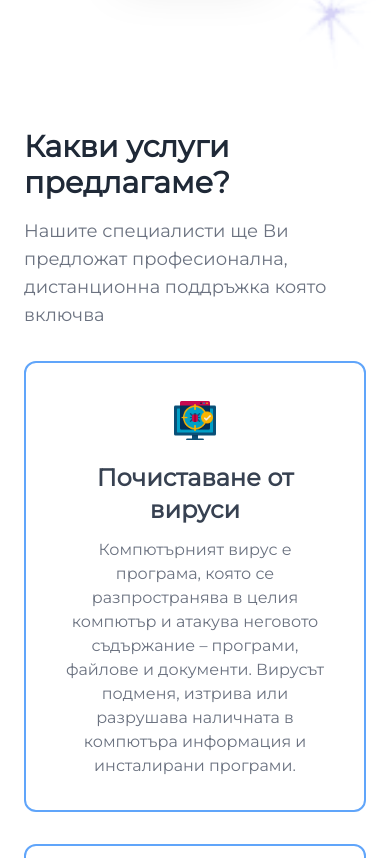
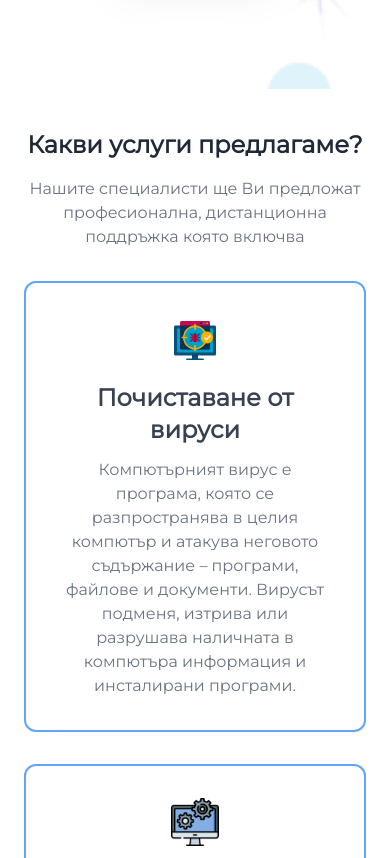
Before and after one commit to Nikolaevmar/itserviceskn, a React (Create React App) app: page / in a window 390 px wide. Shown: the part 880-1738 px from the top of the page. Built offline with nearby package versions, Linux system fonts and the light colour scheme.

Commit message:
add mobile responsiveness to features component

```diff
--- a/src/components/Features.js
+++ b/src/components/Features.js
@@ -11,10 +11,10 @@ export default function Features() {
     return (
         <div class="bg-white dark:bg-gray-900 mt-32">
         <div class="container px-6 py-10 mx-auto">
-          <h1 class="w-full text-3xl font-semibold text-gray-800 lg:text-4xl dark:text-white flex justify-center">
+          <h1 class="w-full text-2xl lg:text-4xl text-center font-semibold text-gray-800  dark:text-white flex justify-center">
             Какви услуги предлагаме?
           </h1>
-          <p class="text-lg mt-4 text-gray-500 xl:mt-6 dark:text-gray-300 justify-center flex">
+          <p class="text-md mt-4 text-gray-500 xl:mt-6 dark:text-gray-300 justify-center flex lg:text-lg text-center">
             Нашите специалисти ще Ви предложат професионална, дистанционна поддръжка която включва
           </p>
           <div class="grid grid-cols-1 gap-8 mt-8 xl:mt-12 xl:gap-12 md:grid-cols-2 xl:grid-cols-2 text-center">
@@ -23,15 +23,15 @@ export default function Features() {
            <FeatureBox image={software} title='Софтуерна диагностика' content='Софтуерни проблеми може да възникнат от некоректно работещи драйвери на хардуерни устройства, от нежелани програми и вируси, както и от остарели версии на програми, несъвместими с останалите софтуерни компоненти в една операционна система.'/>
            <FeatureBox image={printer} title='Настройка на периферно устройство' content='Настройката на периферни устройства е услуга, която включва изтегляне на последна версия на драйвер за конкретното устройство (принтер, скенер, копир и др.), проверка на свързаността и инсталиране на драйвъра.'/>
           </div>
-          <p class="text-lg mt-4 text-gray-500 xl:mt-6 dark:text-gray-300 justify-center flex">
+          <p class="text-md mt-4 text-gray-500 xl:mt-6 dark:text-gray-300 justify-center flex lg:text-lg text-center">
             *Като единственото изискване за онлайн услуги е да имате една от следните програми инсталирани*
           </p>
           <div className='flex mt-3 justify-center'>
               <a href="https://www.teamviewer.com/en/" target="_blank">
-                <img src={teamviewer} className='w-16 h-16 mr-8'/>
+                <img src={teamviewer} className='w-12 h-12 lg:w-16 lg:h-16 mr-8'/>
                 </a>
               <a href="https://www.ultraviewer.net/en/download.html" target="_blank">
-                <img src={ultraviewer} className='w-16 h-16'/>
+                <img src={ultraviewer} className='w-12 h-12 lg:w-16 lg:h-16'/>
                 </a>
             </div>
         </div>
```
